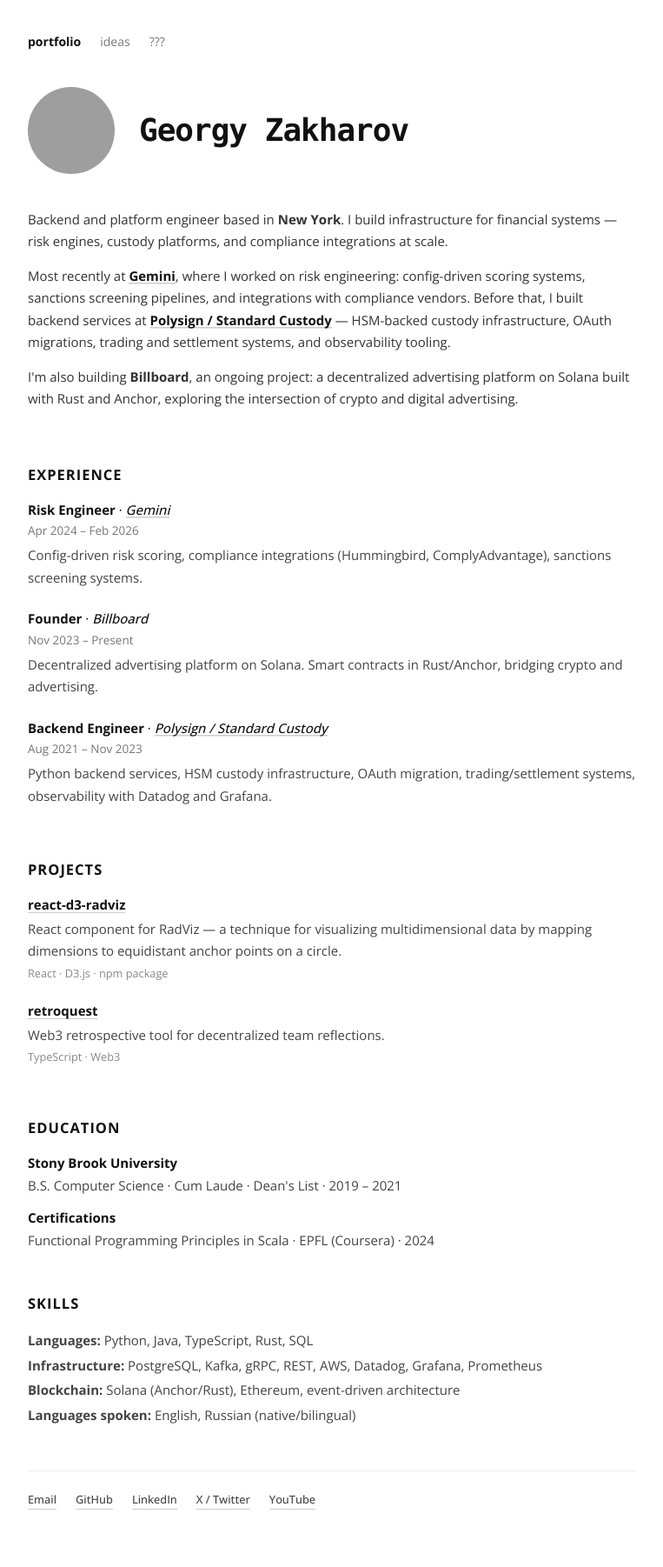
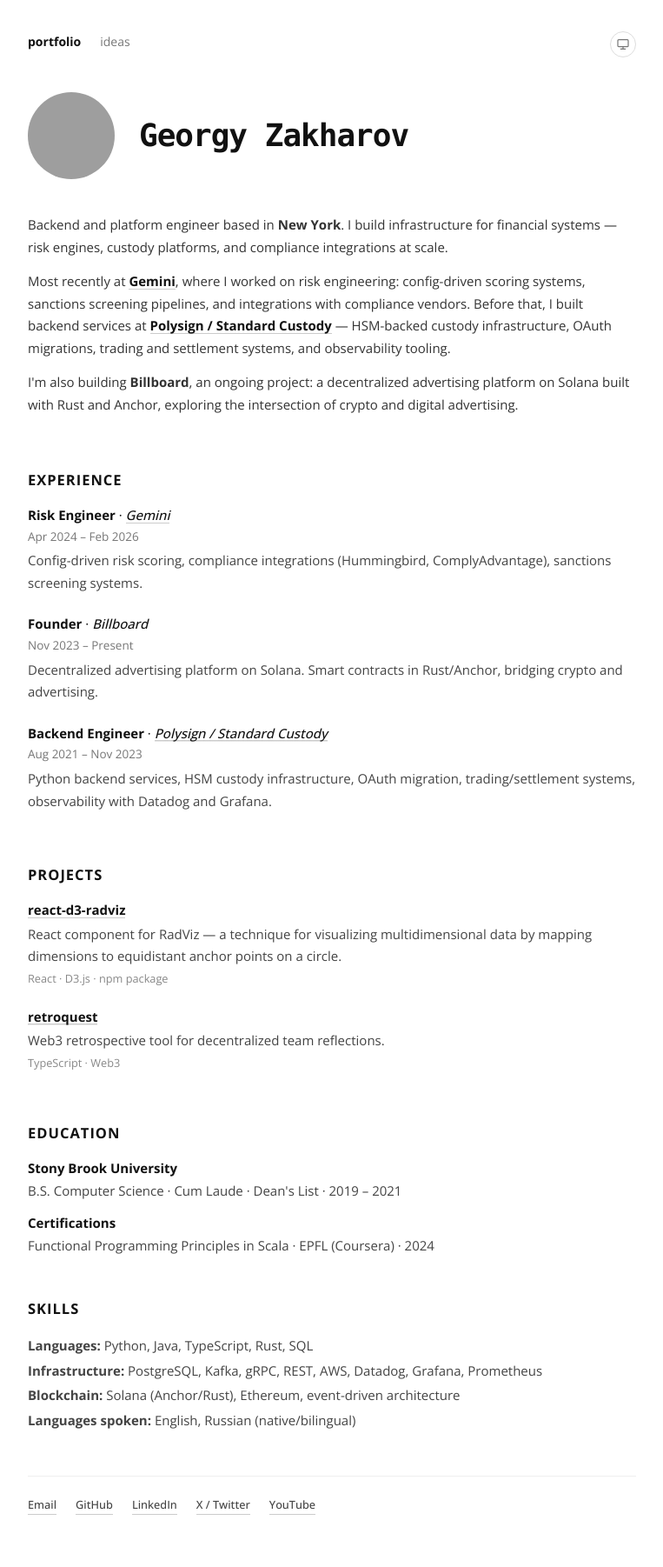
Before and after one commit to gzakhar/gzakharov, a Jekyll site: the page built from index.html, in a window 1280 px wide. Shown: the whole page at 87% size, without its empty margins (258-1021 px from the left). Built offline with Jekyll 4.4.1, drawn with Linux system fonts in a browser that asks for light colours; grey boxes are pictures that could not be loaded.

Commit message:
Revert "Portfolio Easter egg"

```diff
--- a/_includes/nav.html
+++ b/_includes/nav.html
@@ -1,7 +1,19 @@
 <nav class="site-nav">
     <a href="{{ '/index.html' | relative_url }}" target="_self"{% if page.url == '/' or page.url == '/index.html' %} class="active"{% endif %}>portfolio</a>
     <a href="{{ '/ideas.html' | relative_url }}" target="_self"{% if page.url contains '/ideas' %} class="active"{% endif %}>ideas</a>
-    <a href="https://www.youtube.com/watch?v=dQw4w9WgXcQ" target="_blank" rel="noopener">???</a>
+    <button id="theme-toggle" class="theme-toggle" type="button" aria-label="Toggle color theme">
+        <svg class="theme-icon theme-icon-light" viewBox="0 0 24 24" aria-hidden="true" focusable="false">
+            <circle cx="12" cy="12" r="4"></circle>
+            <path d="M12 2v2M12 20v2M4.93 4.93l1.41 1.41M17.66 17.66l1.41 1.41M2 12h2M20 12h2M4.93 19.07l1.41-1.41M17.66 6.34l1.41-1.41"></path>
+        </svg>
+        <svg class="theme-icon theme-icon-dark" viewBox="0 0 24 24" aria-hidden="true" focusable="false">
+            <path d="M20 14.5A8.5 8.5 0 0 1 9.5 4a8.5 8.5 0 1 0 10.5 10.5z"></path>
+        </svg>
+        <svg class="theme-icon theme-icon-system" viewBox="0 0 24 24" aria-hidden="true" focusable="false">
+            <rect x="3" y="4" width="18" height="12" rx="1.5"></rect>
+            <path d="M8 20h8M12 16v4"></path>
+        </svg>
+    </button>
 </nav>
 
 <script>
```
